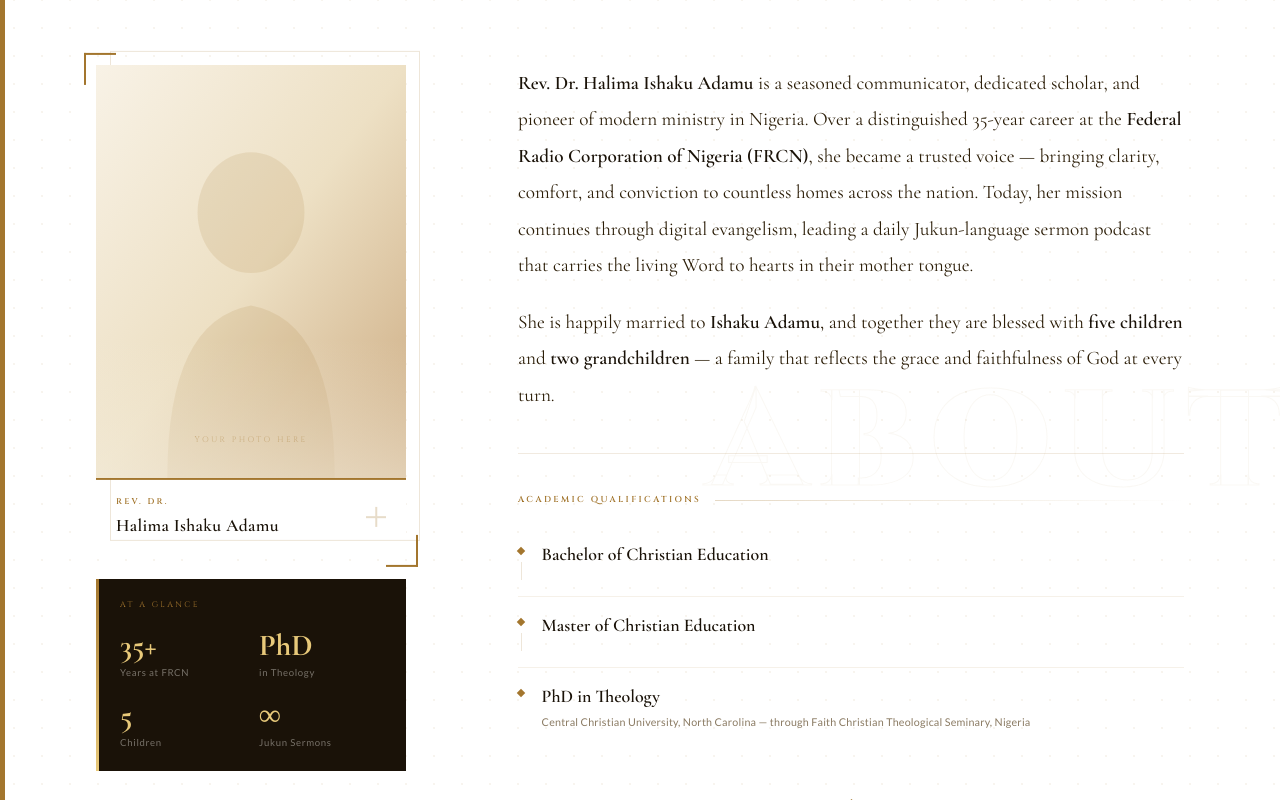
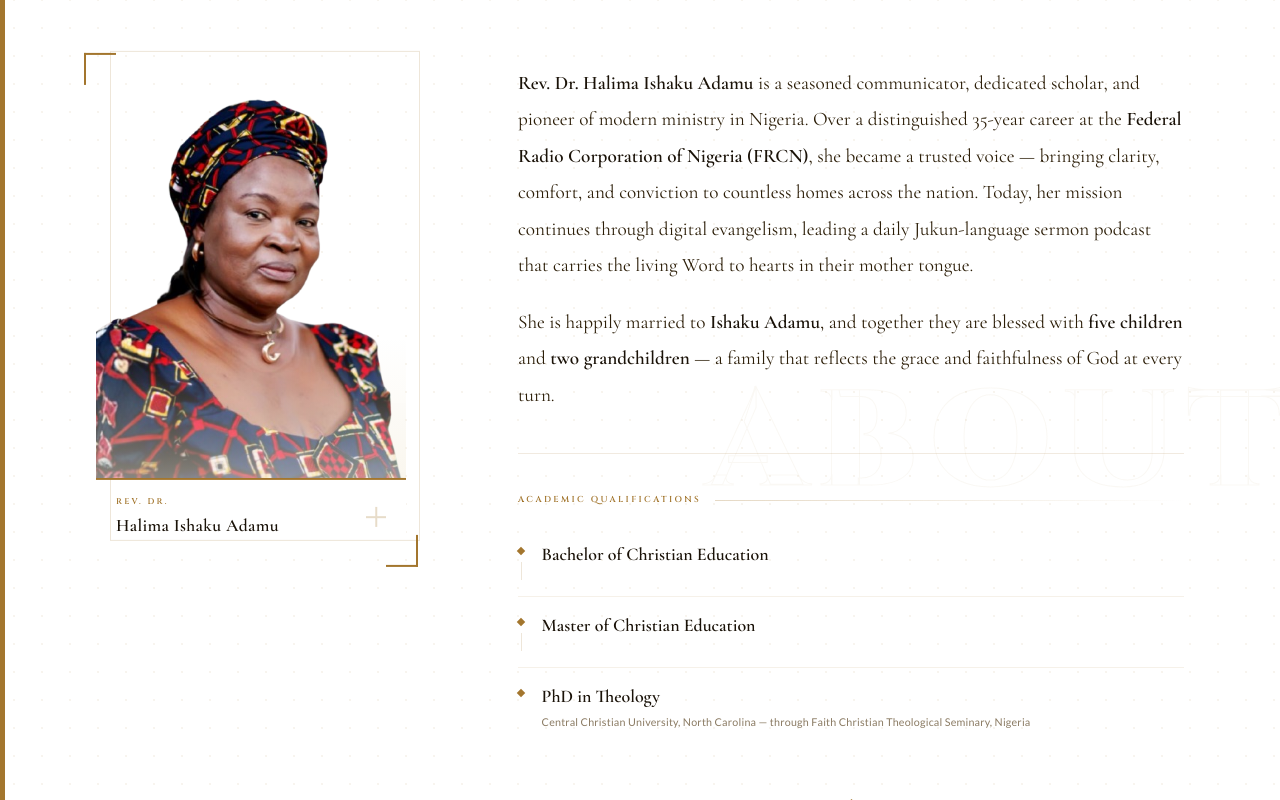
Before and after one commit to JesseJohn7/Dr-Halima, a Next.js app: page / in a window 1280 px wide. Shown: the part 1240-2040 px from the top of the page. Built offline with nearby package versions, Linux system fonts and the light colour scheme.

Commit message:
about img

```diff
--- a/components/About.tsx
+++ b/components/About.tsx
@@ -123,21 +123,6 @@
           background: linear-gradient(to right, rgba(163,118,46,0.28), transparent);
         }
 
-        /* Snap card */
-        .snap-card {
-          background: #1A1208;
-          position: relative;
-          overflow: hidden;
-        }
-        .snap-card::before {
-          content: '';
-          position: absolute;
-          left: 0; top: 0; bottom: 0;
-          width: 3px;
-          background: linear-gradient(180deg, #A3762E 0%, #E8C97A 100%);
-        }
-
-
       `}</style>
 
       <section
@@ -204,32 +189,11 @@
                 <div className="absolute -bottom-3 -right-3 w-8 h-8 border-b-2 border-r-2 border-[#A3762E] z-10 hidden sm:block" />
 
                 <div className="relative overflow-hidden" style={{ aspectRatio: "3/4" }}>
-                  {/*
-                    ── Replace this placeholder with your real image ──
-                    <Image
-                      src="/images/halima.jpg"
-                      alt="Rev. Dr. Halima Ishaku Adamu"
-                      fill
-                      className="object-cover object-top"
-                      priority
-                    />
-                  */}
-                  <div className="absolute inset-0 bg-gradient-to-br from-[#F8F2E6] via-[#EDE0C4] to-[#CBAA80] flex items-end justify-center pb-8">
-                    <svg
-                      viewBox="0 0 200 300"
-                      className="absolute bottom-0 left-1/2 -translate-x-1/2 w-3/4 opacity-[.13]"
-                      fill="#A3762E"
-                    >
-                      <ellipse cx="100" cy="72" rx="46" ry="52" />
-                      <path d="M28 300 Q28 165 100 152 Q172 165 172 300Z" />
-                    </svg>
-                    <p
-                      className="font-cinzel text-[#A3762E] uppercase opacity-40 tracking-[0.3em] relative z-10"
-                      style={{ fontSize: "0.5rem" }}
-                    >
-                      Your Photo Here
-                    </p>
-                  </div>
+                  <img
+                    src="/halima.png"
+                    alt="Rev. Dr. Halima Ishaku Adamu"
+                    className="absolute inset-0 w-full h-full object-cover object-top"
+                  />
                   <div
                     className="absolute bottom-0 left-0 right-0 h-1/3 pointer-events-none"
                     style={{ background: "linear-gradient(to top,rgba(245,239,224,0.55),transparent)" }}
@@ -259,43 +223,6 @@
                 </div>
               </div>
 
-              {/* Snapshot stats */}
-              <div className="snap-card px-6 py-5">
-                <p
-                  className="font-cinzel text-[#A3762E] uppercase tracking-[0.3em] mb-5"
-                  style={{ fontSize: "0.5rem" }}
-                >
-                  At a Glance
-                </p>
-                <div className="grid grid-cols-2 gap-x-4 gap-y-5">
-                  {[
-                    { num: "35+", label: "Years at FRCN" },
-                    { num: "PhD", label: "in Theology" },
-                    { num: "5",   label: "Children" },
-                    { num: "∞",   label: "Jukun Sermons" },
-                  ].map(({ num, label }) => (
-                    <div key={label}>
-                      <span
-                        className="font-cormorant font-bold text-[#E8C97A] block leading-none"
-                        style={{ fontSize: "1.9rem" }}
-                      >
-                        {num}
-                      </span>
-                      <span
-                        className="font-lato block mt-[5px]"
-                        style={{
-                          fontSize: "0.6rem",
-                          color: "rgba(249,245,238,0.42)",
-                          letterSpacing: "0.07em",
-                          lineHeight: 1.5,
-                        }}
-                      >
-                        {label}
-                      </span>
-                    </div>
-                  ))}
-                </div>
-              </div>
             </aside>
 
             {/* ═══════════ RIGHT ═══════════ */}
@@ -437,8 +364,6 @@
                 ))}
               </section>
 
-
-
             </div>{/* end right col */}
           </div>
         </div>
```
